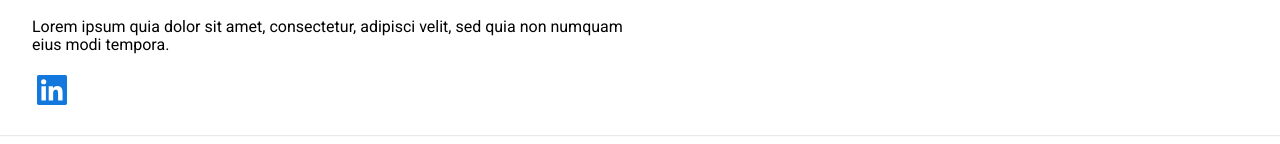
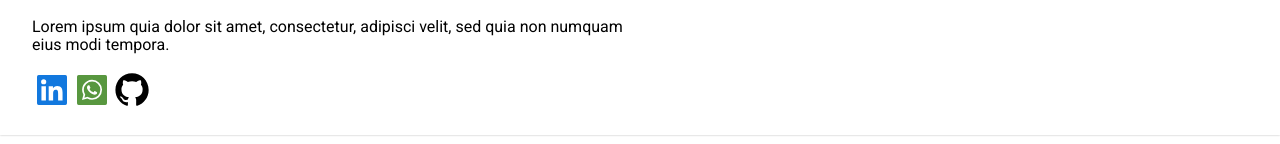
Before and after one commit to ChrisHuila/ecommerce-next-typeScript, a Next.js app: page / in a window 1280 px wide. Shown: the part 248-392 px from the top of the page. Built offline with nearby package versions, Linux system fonts and the light colour scheme; no server answers; the database is empty.

Commit message:
network link

```diff
--- a/app/globals.css
+++ b/app/globals.css
@@ -480,3 +480,13 @@ a {
     width: 40px;
     height: 40px;
 }
+.icon-whatsapp {
+    fill: #58973f;
+    width: 40px;
+    height: 40px;
+}
+.icon-github {
+    fill: #000;
+    width: 40px;
+    height: 40px;
+}
--- /dev/null
+++ b/components/icons/github-icon.tsx
@@ -0,0 +1,15 @@
+import { SVGProps } from "react";
+const IconGitHub = (props: SVGProps<SVGSVGElement>) => (
+    <svg
+        xmlns="http://www.w3.org/2000/svg"
+        className="icon-github"
+        viewBox="0 0 24 24"
+        {...props}>
+        <path
+            fillRule="evenodd"
+            d="M12.026 2c-5.509 0-9.974 4.465-9.974 9.974 0 4.406 2.857 8.145 6.821 9.465.499.09.679-.217.679-.481 0-.237-.008-.865-.011-1.696-2.775.602-3.361-1.338-3.361-1.338-.452-1.152-1.107-1.459-1.107-1.459-.905-.619.069-.605.069-.605 1.002.07 1.527 1.028 1.527 1.028.89 1.524 2.336 1.084 2.902.829.091-.645.351-1.085.635-1.334-2.214-.251-4.542-1.107-4.542-4.93 0-1.087.389-1.979 1.024-2.675-.101-.253-.446-1.268.099-2.64 0 0 .837-.269 2.742 1.021a9.582 9.582 0 0 1 2.496-.336 9.554 9.554 0 0 1 2.496.336c1.906-1.291 2.742-1.021 2.742-1.021.545 1.372.203 2.387.099 2.64.64.696 1.024 1.587 1.024 2.675 0 3.833-2.33 4.675-4.552 4.922.355.308.675.916.675 1.846 0 1.334-.012 2.41-.012 2.737 0 .267.178.577.687.479C19.146 20.115 22 16.379 22 11.974 22 6.465 17.535 2 12.026 2z"
+            clipRule="evenodd"
+        />
+    </svg>
+);
+export default IconGitHub;
--- /dev/null
+++ b/components/icons/whatsapp-icon.tsx
@@ -0,0 +1,17 @@
+import { SVGProps } from "react";
+const IconWhatsapp = (props: SVGProps<SVGSVGElement>) => (
+    <svg
+        xmlns="http://www.w3.org/2000/svg"
+        // width={36}
+        // height={36}
+        // style={{
+        //     fill: "#000",
+        // }}
+        className="icon-whatsapp"
+        viewBox="0 0 24 24"
+        {...props}>
+        <path d="M12.043 6.925a4.985 4.985 0 0 0-4.98 4.979c-.001.94.263 1.856.761 2.649l.118.188-.503 1.837 1.885-.494.181.108a4.97 4.97 0 0 0 2.535.693h.001a4.986 4.986 0 0 0 4.979-4.978 4.946 4.946 0 0 0-1.456-3.522 4.946 4.946 0 0 0-3.521-1.46zm2.928 7.118c-.125.35-.723.668-1.01.711a2.044 2.044 0 0 1-.943-.059 8.51 8.51 0 0 1-.853-.315c-1.502-.648-2.482-2.159-2.558-2.26-.074-.1-.61-.812-.61-1.548 0-.737.386-1.099.523-1.249a.552.552 0 0 1 .4-.186c.1 0 .199.001.287.005.092.004.215-.035.336.257.125.3.425 1.036.462 1.111.037.074.062.162.013.262-.05.101-.074.162-.15.25-.074.088-.157.195-.224.263-.075.074-.153.155-.066.305.088.149.388.64.832 1.037.572.51 1.055.667 1.204.743.15.074.237.063.325-.038.087-.101.374-.437.474-.586.1-.15.199-.125.337-.076.137.051.873.412 1.022.487.148.074.249.112.287.175.036.062.036.361-.088.711z" />
+        <path d="M20 3H4a1 1 0 0 0-1 1v16a1 1 0 0 0 1 1h16a1 1 0 0 0 1-1V4a1 1 0 0 0-1-1zm-7.96 14.896h-.002a5.98 5.98 0 0 1-2.862-.729L6 18l.85-3.104a5.991 5.991 0 0 1 5.19-8.983 5.95 5.95 0 0 1 4.238 1.757 5.95 5.95 0 0 1 1.751 4.237 5.998 5.998 0 0 1-5.989 5.989z" />
+    </svg>
+);
+export default IconWhatsapp;
--- a/components/layout/Footer.tsx
+++ b/components/layout/Footer.tsx
@@ -1,4 +1,6 @@
+import IconGitHub from "../icons/github-icon";
 import IconLinkedin from "../icons/linkedin-icon";
+import IconWhatsapp from "../icons/whatsapp-icon";
 import Logo from "./Logo";
 
 const Footer = () => {
@@ -16,6 +18,12 @@ const Footer = () => {
                         target="_blank">
                         <IconLinkedin />
                     </a>
+                    <a href="">
+                        <IconWhatsapp />
+                    </a>
+                    <a href="">
+                        <IconGitHub />
+                    </a>
                 </div>
             </div>
         </div>
```
